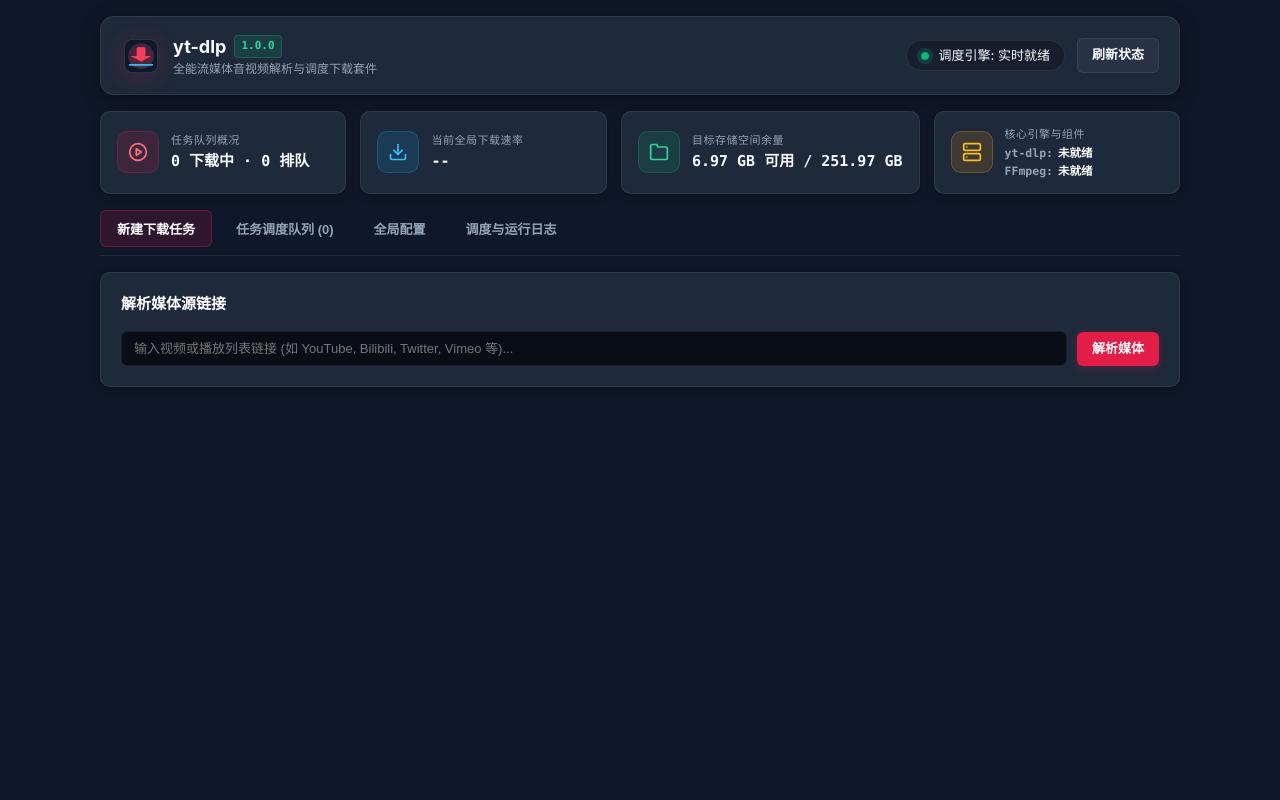
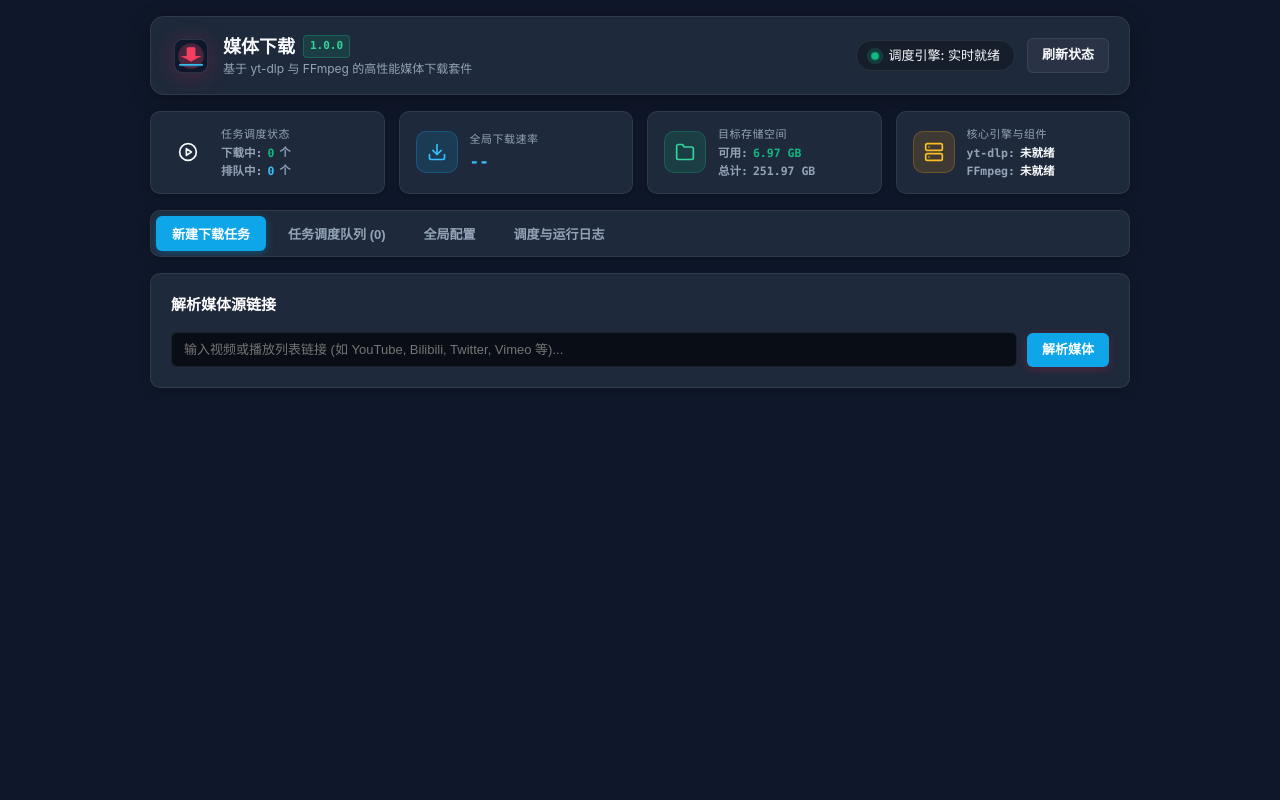
Before and after one commit to 0x5826/qnap-yt-dlp, a PHP site: page / in a window 1280 px wide. Run offline with PHP 8.4, Linux system fonts and the light colour scheme; data that the repository does not hold is empty.

Commit message:
[ui] 将插件更名为媒体下载，极简化速率卡片并完善指标双排与任务耗时

```diff
--- a/shared/web/index.php
+++ b/shared/web/index.php
@@ -69,9 +69,9 @@ if (!$isQnapAuth):
                 <path d="M7 11V7a5 5 0 0 1 10 0v4"></path>
             </svg>
         </div>
-        <h1>QNAP 身份鉴权</h1>
+        <h1>QNAP 身份鉴权 · 媒体下载</h1>
         <div class="message">
-            访问 yt-dlp 媒体管理控制台需要先验证 QTS 登录身份。<br>检测到当前未处于有效的管理员会话中。
+            访问媒体下载管理控制台需要先验证 QTS 登录身份。<br>检测到当前未处于有效的管理员会话中。
         </div>
         <a href="/" class="btn-login">前往 QTS 桌面登录</a>
         <div class="footer-info">
@@ -101,7 +101,7 @@ endif;
 <head>
     <meta charset="UTF-8">
     <meta name="viewport" content="width=device-width, initial-scale=1.0">
-    <title>yt-dlp 媒体下载管理器 - QNAP</title>
+    <title>媒体下载 - QNAP 管理控制台</title>
     <link rel="shortcut icon" href="static/favicon.png?v=<?= $assetVer ?>" type="image/png">
     <style>
         :root {
@@ -110,14 +110,14 @@ endif;
             --bg-card: #1e293b;
             --bg-hover: #334155;
             --border-color: rgba(255, 255, 255, 0.08);
-            --border-focus: #e11d48;
+            --border-focus: #0ea5e9;
 
             --text-main: #f8fafc;
             --text-muted: #94a3b8;
             --text-dim: #64748b;
 
-            --primary: #e11d48;
-            --primary-hover: #f43f5e;
+            --primary: #0ea5e9;
+            --primary-hover: #38bdf8;
             --accent-cyan: #0ea5e9;
             --success: #10b981;
             --warning: #f59e0b;
@@ -145,7 +145,7 @@ endif;
         }
 
         .container {
-            max-width: 1080px;
+            max-width: 980px;
             margin: 0 auto;
         }
 
@@ -529,18 +529,21 @@ endif;
             border-color: rgba(16, 185, 129, 0.3);
         }
 
-        /* 选项卡控制器 */
+        /* 选项卡控制器 (对齐 EasyTier / Lucky 优雅分段控制器设计) */
         .tab-bar {
             display: flex;
-            gap: 8px;
+            gap: 6px;
             margin-bottom: 16px;
-            border-bottom: 1px solid var(--border-color);
-            padding-bottom: 8px;
+            background: var(--bg-surface);
+            border: 1px solid var(--border-color);
+            border-radius: var(--radius-md);
+            padding: 5px;
             overflow-x: auto;
+            box-shadow: var(--shadow-sm);
         }
 
         .tab-btn {
-            background: none;
+            background: transparent;
             border: none;
             color: var(--text-muted);
             padding: 8px 16px;
@@ -554,13 +557,13 @@ endif;
 
         .tab-btn:hover {
             color: var(--text-main);
-            background: rgba(255, 255, 255, 0.04);
+            background: rgba(255, 255, 255, 0.05);
         }
 
         .tab-btn.active {
             color: #fff;
-            background: rgba(225, 29, 72, 0.15);
-            border: 1px solid rgba(225, 29, 72, 0.35);
+            background: var(--primary);
+            box-shadow: 0 2px 10px rgba(14, 165, 233, 0.35);
         }
 
         .tab-content {
@@ -858,10 +861,10 @@ endif;
                 <img src="static/logo.png?v=<?= $assetVer ?>" alt="yt-dlp logo" class="official-logo">
                 <div class="title-meta">
                     <h1>
-                        yt-dlp
+                        媒体下载
                         <span class="badge-version" id="ver-badge">加载中</span>
                     </h1>
-                    <div class="app-subtitle">全能流媒体音视频解析与调度下载套件</div>
+                    <div class="app-subtitle">基于 yt-dlp 与 FFmpeg 的高性能媒体下载套件</div>
                 </div>
             </div>
             <div class="header-right">
@@ -877,18 +880,29 @@ endif;
             </div>
         </header>
 
-        <!-- 核心状态指标卡片网格 -->
+        <!-- 核心状态指标卡片网格 (紧凑双排、高对称度设计) -->
         <div class="stat-grid">
             <div class="stat-card">
-                <div class="stat-icon bg-rose">
+                <div class="stat-icon bg-indigo">
                     <svg width="20" height="20" viewBox="0 0 24 24" fill="none" stroke="currentColor" stroke-width="2" stroke-linecap="round" stroke-linejoin="round">
                         <circle cx="12" cy="12" r="10"></circle>
                         <polygon points="10 8 16 12 10 16 10 8"></polygon>
                     </svg>
                 </div>
                 <div class="stat-info">
-                    <div class="stat-label">任务队列概况</div>
-                    <div class="stat-value" id="stat-tasks-summary">0 下载中 · 0 排队</div>
+                    <div class="stat-label">任务调度状态</div>
+                    <div class="stat-value-sub">
+                        <div class="stat-line-item">
+                            <span style="color: var(--text-muted);">下载中:</span>
+                            <span id="stat-dl-count" style="color: #10b981; font-weight: 700;">0</span>
+                            <span style="color: var(--text-muted); font-size: 11px;">个</span>
+                        </div>
+                        <div class="stat-line-item">
+                            <span style="color: var(--text-muted);">排队中:</span>
+                            <span id="stat-pending-count" style="color: #38bdf8; font-weight: 700;">0</span>
+                            <span style="color: var(--text-muted); font-size: 11px;">个</span>
+                        </div>
+                    </div>
                 </div>
             </div>
 
@@ -901,8 +915,8 @@ endif;
                     </svg>
                 </div>
                 <div class="stat-info">
-                    <div class="stat-label">当前全局下载速率</div>
-                    <div class="stat-value" id="stat-speed">--</div>
+                    <div class="stat-label">全局下载速率</div>
+                    <div class="stat-value" id="stat-speed" style="font-size: 16px; color: #38bdf8;">--</div>
                 </div>
             </div>
 
@@ -913,8 +927,17 @@ endif;
                     </svg>
                 </div>
                 <div class="stat-info">
-                    <div class="stat-label">目标存储空间余量</div>
-                    <div class="stat-value" id="stat-storage">-- 可用</div>
+                    <div class="stat-label">目标存储空间</div>
+                    <div class="stat-value-sub">
+                        <div class="stat-line-item">
+                            <span style="color: var(--text-muted);">可用:</span>
+                            <span id="stat-storage-free" style="color: #10b981; font-weight: 700;">--</span>
+                        </div>
+                        <div class="stat-line-item">
+                            <span style="color: var(--text-muted);">总计:</span>
+                            <span id="stat-storage-total" style="color: var(--text-muted);">--</span>
+                        </div>
+                    </div>
                 </div>
             </div>
 
@@ -1227,10 +1250,21 @@ endif;
                     dot.className = 'pulse-dot status-dot-running';
                     text.textContent = '调度引擎: 实时就绪';
 
-                    // 统计指标
+                    // 统计指标渲染
                     const st = d.stats;
-                    document.getElementById('stat-tasks-summary').textContent = `${st.downloading} 下载中 · ${st.pending} 排队`;
+                    const dlCountEl = document.getElementById('stat-dl-count');
+                    const pendingCountEl = document.getElementById('stat-pending-count');
+                    if (dlCountEl) dlCountEl.textContent = st.downloading;
+                    if (pendingCountEl) pendingCountEl.textContent = st.pending;
+
                     document.getElementById('stat-speed').textContent = (st.current_speed && st.current_speed !== '--') ? st.current_speed : '--';
+
+                    // 目标存储空间（双排显示：可用 / 总计，大幅减少横向挤压）
+                    const freeEl = document.getElementById('stat-storage-free');
+                    const totalEl = document.getElementById('stat-storage-total');
+                    if (freeEl) freeEl.textContent = d.free_space_str;
+                    if (totalEl) totalEl.textContent = d.total_space_str;
+
                     // 渲染核心引擎与组件规格（紧凑双行排版）
                     document.getElementById('stat-ytdlp-val').textContent = d.ytdlp_version;
                     document.getElementById('stat-ffmpeg-val').textContent = d.ffmpeg_version;
@@ -1244,7 +1278,6 @@ endif;
                         badgeEl.style.display = 'none';
                     }
 
-                    document.getElementById('stat-storage').textContent = `${d.free_space_str} 可用 / ${d.total_space_str}`;
                     document.getElementById('task-badge').textContent = st.downloading + st.pending;
                 }
             } catch (e) {
@@ -1430,6 +1463,30 @@ endif;
 
                 const progress = t.progress || 0;
 
+                    let infoRowHtml = '';
+                    if (t.status === 'completed') {
+                        const totalSz = t.total_size || t.downloaded || '完整';
+                        const spd = t.final_speed || t.speed || '--';
+                        const cost = t.time_cost_str || '--';
+                        infoRowHtml = `
+                            <span>大小: <strong style="color: var(--text-main);">${escapeHtml(totalSz)}</strong></span>
+                            <span>平均速率: <strong style="color: #10b981;">${escapeHtml(spd)}</strong></span>
+                            <span>耗时: <strong style="color: #38bdf8;">${escapeHtml(cost)}</strong></span>
+                        `;
+                    } else if (t.status === 'downloading' || t.status === 'merging') {
+                        infoRowHtml = `
+                            <span>进度: <strong style="color: var(--text-main);">${progress.toFixed(1)}%</strong></span>
+                            <span>速率: <strong style="color: #10b981;">${escapeHtml(t.speed || '--')}</strong></span>
+                            <span>剩余: <strong style="color: #38bdf8;">${escapeHtml(t.eta || '--')}</strong></span>
+                        `;
+                    } else {
+                        infoRowHtml = `
+                            <span>进度: ${progress.toFixed(1)}%</span>
+                            <span>状态: ${statusLabel}</span>
+                            <span>格式: ${escapeHtml(t.container || 'mp4').toUpperCase()}</span>
+                        `;
+                    }
+
                     item.innerHTML = `
                         <div class="task-top">
                             <div>
@@ -1446,9 +1503,7 @@ endif;
                             <div class="task-progress-inner" style="width: ${progress}%;"></div>
                         </div>
                         <div class="task-info-row">
-                        <span>进度: ${progress.toFixed(1)}%</span>
-                        <span>速率: ${escapeHtml(t.speed || '--')}</span>
-                        <span>剩余: ${escapeHtml(t.eta || '--')}</span>
+                            ${infoRowHtml}
                         </div>
                         ${t.error_message ? `<div style="font-size: 11px; color: #ef4444; background: rgba(239,68,68,0.1); padding: 6px 10px; border-radius: 4px;">${escapeHtml(t.error_message)}</div>` : ''}
                         <div class="task-actions">
```
Also changed, not shown: shared/web/scheduler.php (+20 -2 lines), .github/workflows/auto-release.yml, 2 other files. Lines whose indentation alone changed are shown as unchanged.
